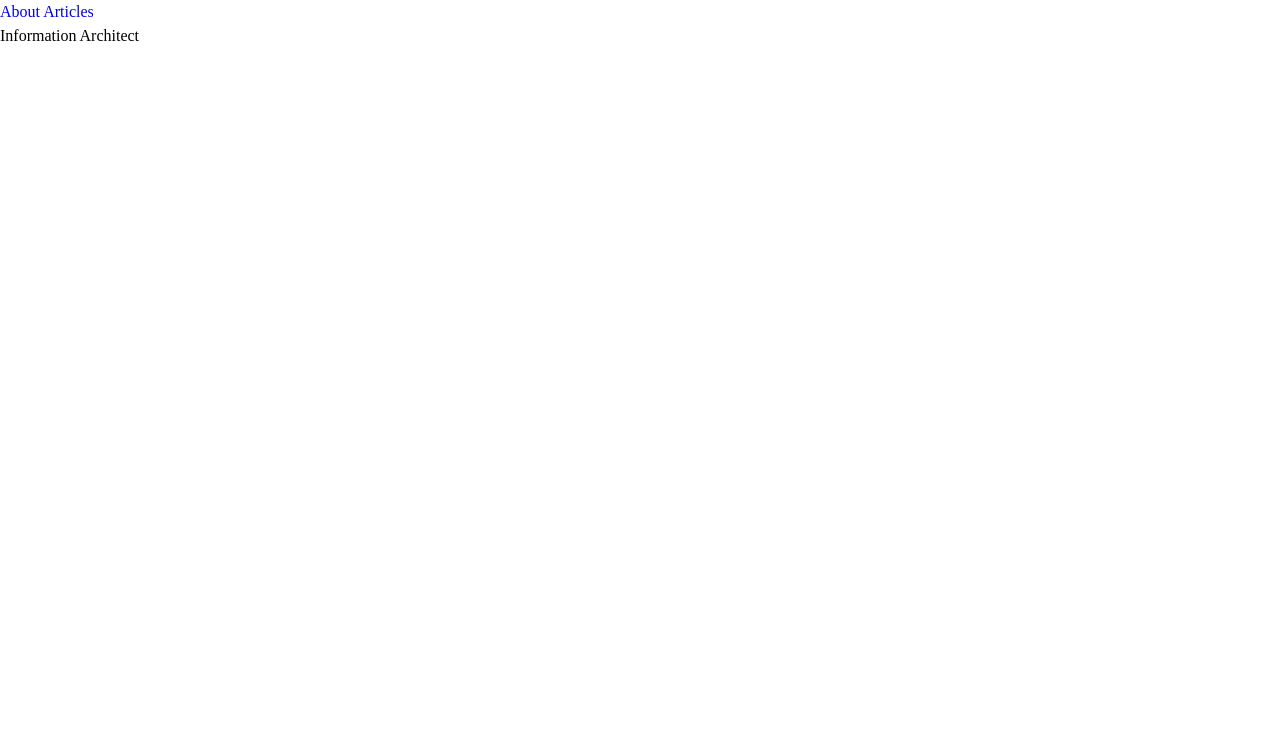
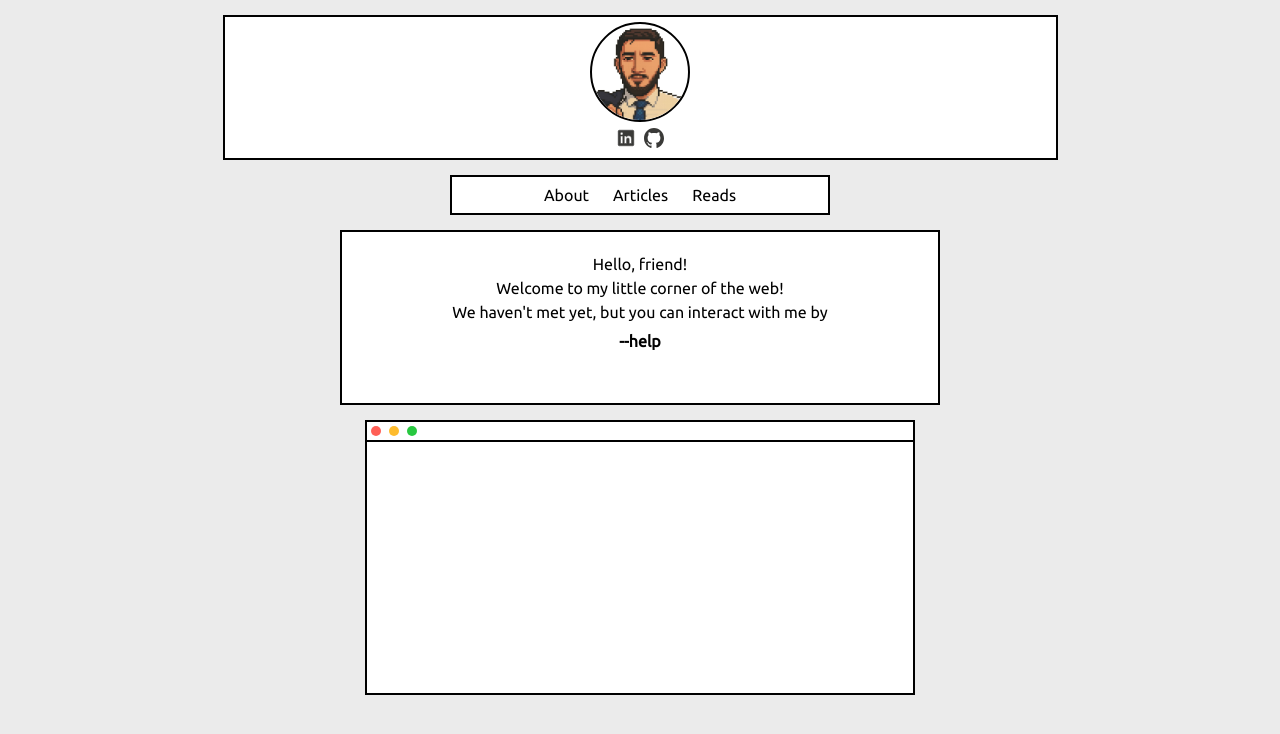
Before and after one commit to itsNiazi/itsNiazi.github.io, an Astro site: page / in a window 1280 px wide. Built offline with nearby package versions, Linux system fonts and the light colour scheme; Astro itself is replaced by a stand-in of ours.

Commit message:
About page layout work

```diff
--- /dev/null
+++ b/src/components/Header.astro
@@ -0,0 +1,46 @@
+---
+import { myConfig } from "../config/myConfig";
+---
+
+<header>
+  <figure>
+    <img id="avatar" src="/avatar.png" width="100" />
+    <div id="socials">
+      <a href={myConfig.social.linkedin}><img src="/iLinkedin.svg" alt="Linkedin Icon" width="20" /></a>
+      <a href={myConfig.social.github}><img src="/iGithub.svg" alt="Github Icon" width="20" /></a>
+    </div>
+  </figure>
+</header>
+
+<style>
+  header {
+    display: flex;
+    align-items: center;
+    justify-content: center;
+    background-color: white;
+    border: 2px solid black;
+    margin-inline: auto;
+    margin-block: 15px;
+    width: 835px;
+    min-height: 145px;
+  }
+
+  #avatar {
+    border: 0.15rem solid black;
+    border-radius: 50%;
+  }
+
+  #socials {
+    display: flex;
+    justify-content: center;
+    gap: 0.5rem;
+  }
+
+  #socials > a > img {
+    transition: filter 0.2s ease;
+  }
+
+  #socials > a > img:hover {
+    filter: brightness(0.3); /* darkens the image */
+  }
+</style>
--- /dev/null
+++ b/src/components/Hero.astro
@@ -0,0 +1,24 @@
+<section>
+  <p>Hello, friend!</p>
+  <p>Welcome to my little corner of the web!</p>
+  <p>We haven't met yet, but you can interact with me by</p>
+  <span>--help</span>
+</section>
+
+<style>
+  section {
+    margin-inline: auto;
+    background-color: white;
+    min-height: 175px;
+    width: 600px;
+    border: 2px solid black;
+    margin-top: 15px;
+    padding: 20px;
+    text-align: center;
+  }
+  span {
+    display: block;
+    margin-block: 5px;
+    font-weight: bold;
+  }
+</style>
--- a/src/components/NavigBar.astro
+++ b/src/components/NavigBar.astro
@@ -1,8 +1,30 @@
 ---
-
+import "../styles/global.css";
 ---
 
 <nav>
   <a href="/">About</a>
   <a href="/articles">Articles</a>
+  <a href="/articles">Reads</a>
 </nav>
+
+<style>
+  nav {
+    display: flex;
+    gap: 1.5rem;
+    align-items: center;
+    justify-content: center;
+    background-color: var(--component-bg-clr);
+    border: 2px solid var(--system-font-clr);
+    min-height: 40px;
+    width: 380px;
+    margin-inline: auto;
+  }
+
+  a {
+    color: var(--system-font-clr);
+  }
+  a:hover {
+    text-decoration-line: underline;
+  }
+</style>
--- /dev/null
+++ b/src/components/Terminal.astro
@@ -0,0 +1,42 @@
+<section>
+  <div id="menu-bar">
+    <div class="rd red"></div>
+    <div class="rd yellow"></div>
+    <div class="rd green"></div>
+  </div>
+</section>
+
+<style>
+  section {
+    background-color: white;
+    border: 2px solid black;
+    margin-inline: auto;
+    margin-block: 15px;
+    width: 550px;
+    height: 275px;
+  }
+
+  #menu-bar {
+    display: flex;
+    border-bottom: 2px solid black;
+  }
+
+  .rd {
+    width: 10px;
+    height: 10px;
+    border-radius: 50%;
+    margin: 4px;
+  }
+
+  .red {
+    background-color: #ff5f56; /* Red for close button */
+  }
+
+  .yellow {
+    background-color: #febc2e; /* Yellow for minimize button */
+  }
+
+  .green {
+    background-color: #28c840; /* Green for enlarge button */
+  }
+</style>
--- a/src/config/myConfig.ts
+++ b/src/config/myConfig.ts
@@ -3,8 +3,8 @@ export const myConfig = {
   occupation: "Software Developer - Fullstack",
   role: "Information Architect",
   location: "Malmö, Sweden",
-  age: new Date().getFullYear() - 1996,
-  social: { linkedin: "", github: "" },
+  age: new Date().getFullYear() - 1996, //not dynamic, because build must be in client-side script tag?
+  social: { linkedin: "https://linkedin.com/in/tareq-niazi-929b7a1a5", github: "https://github.com/itsNiazi" },
   contact: { email: "niazitareqmejl@gmail.com", phone: +46762760140 },
   resume: {
     path: "",
--- a/src/layouts/BaseLayout.astro
+++ b/src/layouts/BaseLayout.astro
@@ -1,6 +1,8 @@
 ---
+import "../styles/reset.css";
 import "../styles/global.css";
 import NavigBar from "../components/NavigBar.astro";
+import Header from "../components/Header.astro";
 const { title } = Astro.props;
 ---
 
@@ -9,9 +11,11 @@ const { title } = Astro.props;
   <head>
     <meta charset="UTF-8" />
     <meta name="viewport" content="width=device-width, initial-scale=1.0" />
+    <link href="https://fonts.googleapis.com/css?family=Ubuntu" rel="stylesheet" />
     <title>{title}</title>
   </head>
   <body>
+    <Header />
     <NavigBar />
     <main>
       <slot />
--- a/src/pages/about.astro
+++ /dev/null
@@ -1,5 +0,0 @@
----
-import BaseLayout from "../layouts/BaseLayout.astro";
----
-
-<BaseLayout title="About"> About </BaseLayout>
--- a/src/pages/index.astro
+++ b/src/pages/index.astro
@@ -1,11 +1,10 @@
 ---
-import { myConfig } from "../config/myConfig";
+import Hero from "../components/Hero.astro";
+import Terminal from "../components/Terminal.astro";
 import BaseLayout from "../layouts/BaseLayout.astro";
-// Welcome to Astro! Everything between these triple-dash code fences
-// is your "component frontmatter". It never runs in the browser.
-console.log("This runs in your terminal, not the browser!");
 ---
 
-<BaseLayout title="Home">
-  {myConfig.role}
+<BaseLayout title="Home & About">
+  <Hero />
+  <Terminal />
 </BaseLayout>
--- a/src/styles/global.css
+++ b/src/styles/global.css
@@ -1,52 +1,10 @@
-/* CSS Reset */
-*,
-*::before,
-*::after,
-*:focus {
-  box-sizing: border-box;
-  text-decoration: none;
-  list-style: none;
-  outline: none;
-  margin: 0;
-  padding: 0;
+:root {
+  --system-bg-clr: #ebebeb;
+  --system-font-clr: #000000;
+  --component-bg-clr: #ffffff;
 }
 
-/* Prevents font size inflation */
 html {
-  -webkit-text-size-adjust: none;
-  -moz-text-size-adjust: none;
-  text-size-adjust: none;
+  background-color: var(--system-bg-clr);
+  font-family: "Ubuntu";
 }
-
-html,
-body {
-  min-height: 100vh;
-  max-width: 100vw;
-  overflow-x: hidden;
-  line-height: 1.5;
-}
-
-/* Shorter line height for headings and interactive elements */
-h1,
-h2,
-h3,
-h4,
-input,
-label,
-button {
-  line-height: 1.1;
-}
-
-/* Inherit font for inputs and buttons */
-input,
-button,
-select,
-textarea {
-  font-family: inherit;
-  font-size: inherit;
-}
-
-img,
-picture {
-  max-width: 100%;
-}
--- /dev/null
+++ b/src/styles/reset.css
@@ -0,0 +1,52 @@
+/* CSS Reset */
+*,
+*::before,
+*::after,
+*:focus {
+  box-sizing: border-box;
+  text-decoration: none;
+  list-style: none;
+  outline: none;
+  margin: 0;
+  padding: 0;
+}
+
+/* Prevents font size inflation */
+html {
+  -webkit-text-size-adjust: none;
+  -moz-text-size-adjust: none;
+  text-size-adjust: none;
+}
+
+html,
+body {
+  min-height: 100vh;
+  max-width: 100vw;
+  overflow-x: hidden;
+  line-height: 1.5;
+}
+
+/* Shorter line height for headings and interactive elements */
+h1,
+h2,
+h3,
+h4,
+input,
+label,
+button {
+  line-height: 1.1;
+}
+
+/* Inherit font for inputs and buttons */
+input,
+button,
+select,
+textarea {
+  font-family: inherit;
+  font-size: inherit;
+}
+
+img,
+picture {
+  max-width: 100%;
+}
```
Also changed, not shown: public/avatar.png (added), public/iGithub.svg (added), public/iLinkedin.svg (added).
